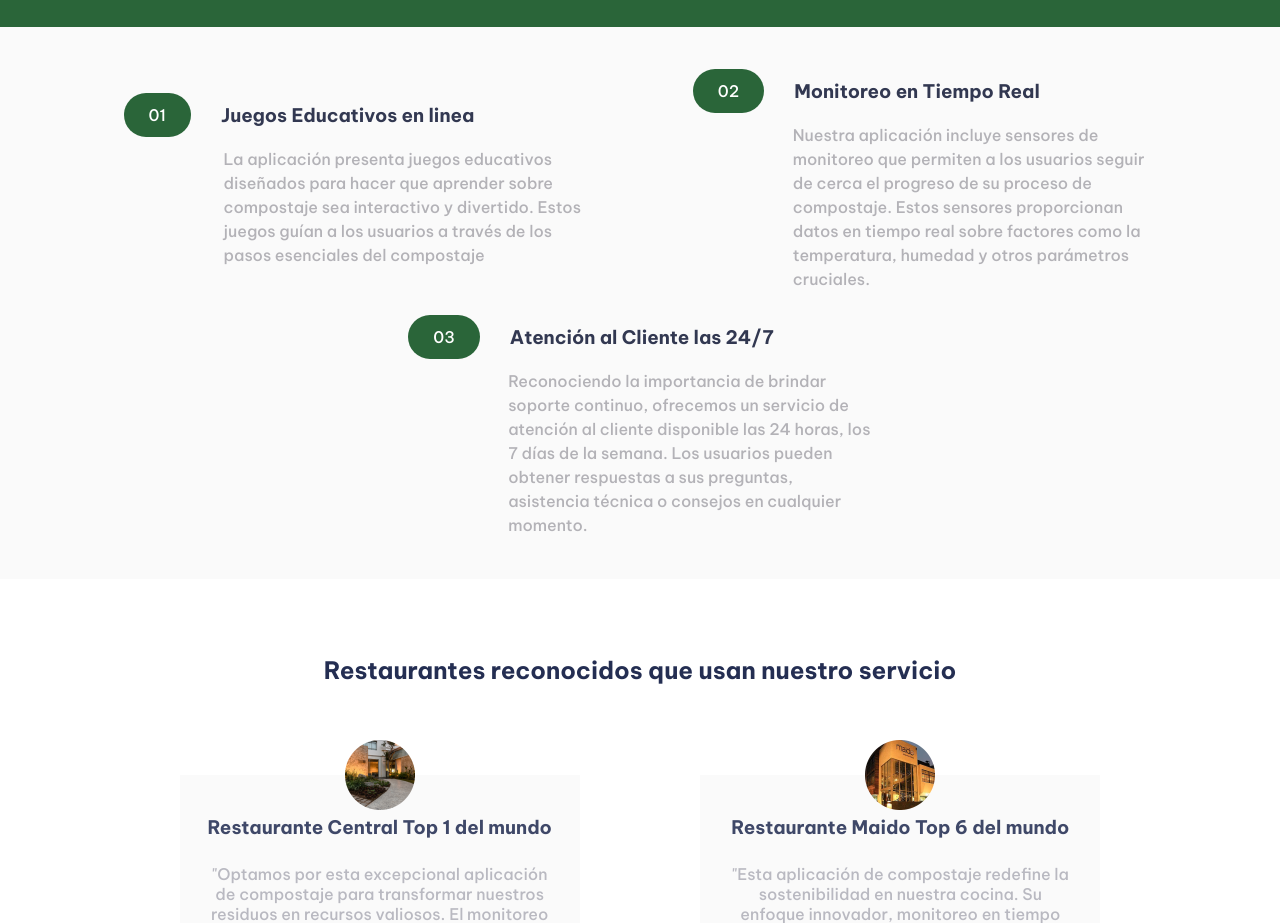
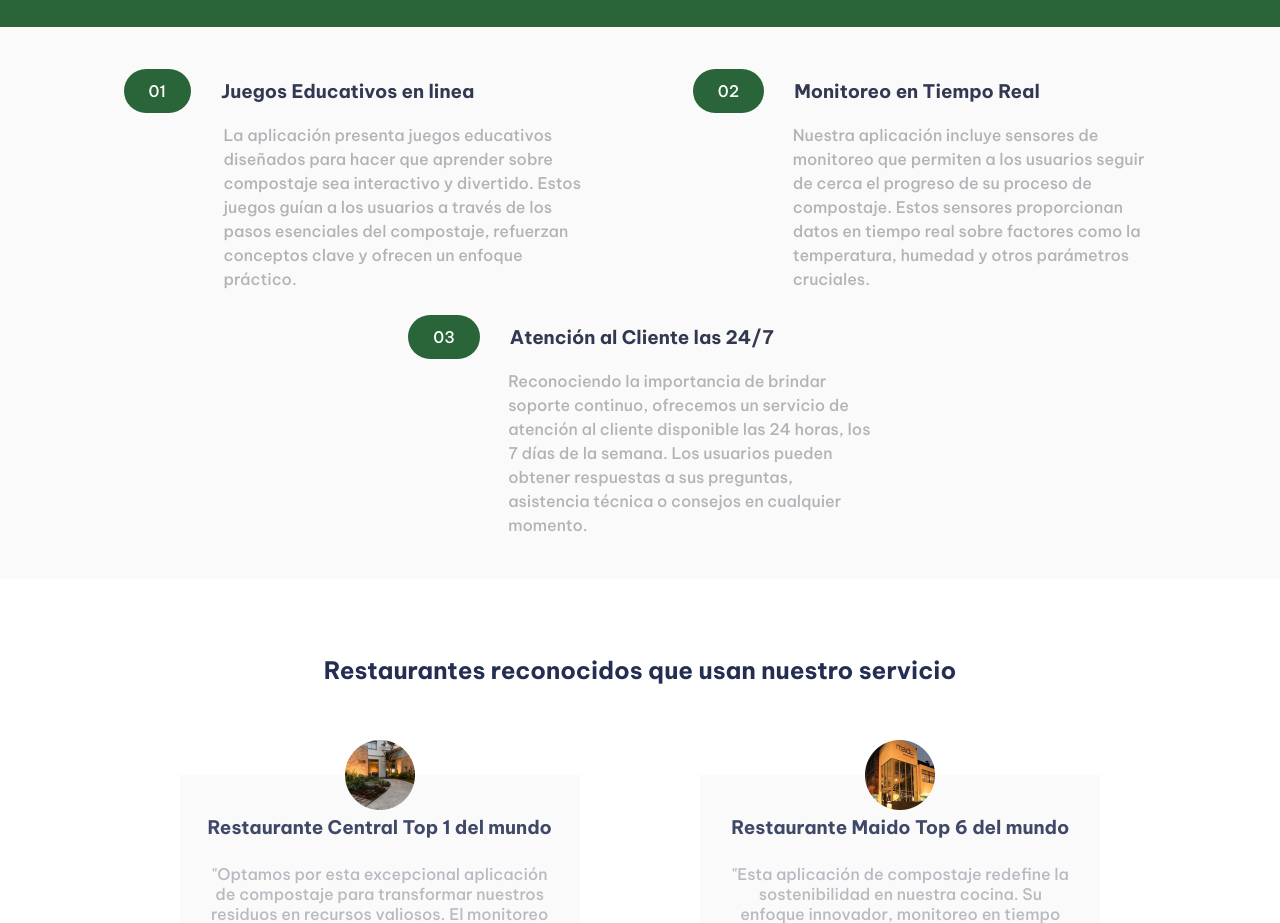
Before and after one commit to FabrizioR17/Compostaje-pagina-web, a plain HTML site: page index.html in a window 1280 px wide. Shown: the part 905-1828 px from the top of the page. Drawn offline with Linux system fonts and the light colour scheme.

Commit message:
juegoe en linea

```diff
--- a/index.html
+++ b/index.html
@@ -62,7 +62,7 @@
           </div>
           <p>
             La aplicación presenta juegos educativos diseñados para hacer que aprender sobre compostaje sea interactivo y divertido.
-            Estos juegos guían a los usuarios a través de los pasos esenciales del compostaje
+            Estos juegos guían a los usuarios a través de los pasos esenciales del compostaje, refuerzan conceptos clave y ofrecen un enfoque práctico.
           </p>
         </div>
         <div class="characteristics-text">
```
